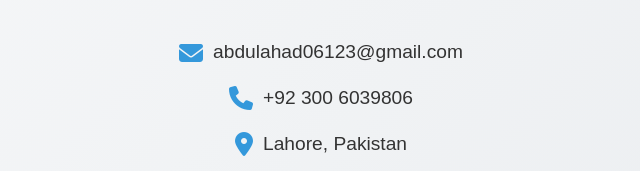
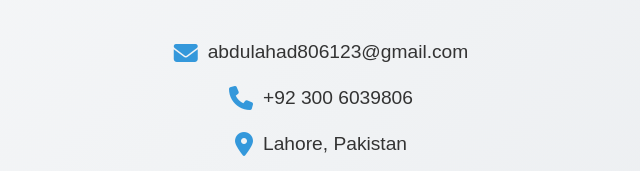
Before and after one commit to ahad806/Portfolio, a plain HTML site: page index.html in a window 1280 px wide. Shown: the part 4192-4363 px from the top of the page, 319-959 px from the left. Drawn offline with nearby package versions, Linux system fonts and the light colour scheme.

Commit message:
Updated index.html with new content

```diff
--- a/index.html
+++ b/index.html
@@ -210,7 +210,7 @@
             <p class="contact-subtitle">Let's connect! I'm always open to new opportunities, collaborations, or just a friendly chat.</p>
 
             <div class="contact-info">
-                <p><i class="fa fa-envelope"></i> <a href="mailto:abdulahad06123@gmail.com">abdulahad06123@gmail.com</a></p>
+                <p><i class="fa fa-envelope"></i> <a href="mailto:abdulahad06123@gmail.com">abdulahad806123@gmail.com</a></p>
                 <p><i class="fa fa-phone"></i> <a href="tel:+923006039806">+92 300 6039806</a></p>
                 <p><i class="fa fa-map-marker-alt"></i> Lahore, Pakistan</p>
                 <p><i class="fa fa-clock"></i> Available: Mon - Sat (9am - 7pm)</p>
```
